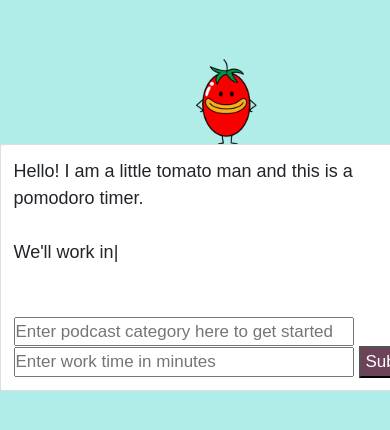
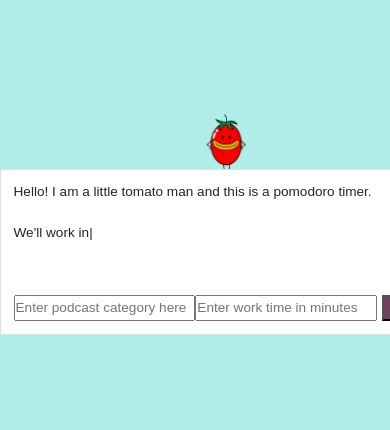
Before and after one commit to alexiscameronfrankel/foodie-focus, a React (Create React App) app: page / in a window 390 px wide. Shown: the part 198-628 px from the top of the page. Built offline with nearby package versions, Linux system fonts and the light colour scheme.

Commit message:
homepage now mobile responsive

```diff
--- a/src/App.css
+++ b/src/App.css
@@ -1,34 +1,4 @@
-/* .App {
-  text-align: center;
-}
 
-.App-logo {
-  height: 40vmin;
-  pointer-events: none;
-}
-
-@media (prefers-reduced-motion: no-preference) {
-  .App-logo {
-    animation: App-logo-spin infinite 20s linear;
-  }
-}
-
-.App-header {
-  background-color: #282c34;
-  min-height: 100vh;
-  display: flex;
-  flex-direction: column;
-  align-items: center;
-  justify-content: center;
-  font-size: calc(10px + 2vmin);
-  color: white;
-}
-
-.App-link {
-  color: #61dafb;
-}
-
- */
 
  .flexin{
    display:flex;
@@ -75,6 +45,7 @@
 
 .tomato_man{
   margin-bottom:-3px;
+  width:8%;
 }
 
 .submit_button{
@@ -277,3 +248,21 @@ line-height: 40px;
 .homeBackground{
   background-color: #B1EDE8;
 }
+
+form {
+  display: flex;
+  font-size: 80%;
+}
+
+/*MEDIA QUERIES*/
+
+@media all and (max-width: 900px), screen and (max-height:500px){
+
+.tomato_man {
+  width:15%;
+  }
+.Typist{
+    font-size: 80%;
+  }
+
+}
--- a/src/components/Home.js
+++ b/src/components/Home.js
@@ -43,13 +43,11 @@ class Home extends Component {
 
 
 
-
-
     render() {
         return (
             <div className="apply_viewport_height homeBackground">
                 <div className="home_container apply_viewport_height">
-                <img src="./tomatoman.png" alt="Logo" className="tomato_man" style={{ width: '90px'}}/>
+                <img src="./tomatoman.png" alt="Logo" className="tomato_man" />
                 <Card className="home_container ">
                     <Card.Body style={{width: '450px'}}>
                     <Typist className="Typist">
@@ -72,7 +70,7 @@ class Home extends Component {
                     {/* <label className="home-main_text">
                     </label> */}
 
-                        <input type="text" id="fname" name="name" onChange={this.handlePersonTyping} className="home-main_input" placeholder="Enter podcast category here to get started" style={{width:'80%'}}/>
+                        <input type="text" id="fname" name="name" onChange={this.handlePersonTyping} className="home-main_input" placeholder="Enter podcast category here" style={{width:'80%'}}/>
                         <input type="number" id="fname" name="initialTime" onChange={this.handlePersonTyping} className="home-main_input" placeholder="Enter work time in minutes" style={{width:'80%'}}/>
                         {/* <Link to="/maintimer"><input type="submit" value="Submit" className="submit_button"/> </Link> */}
                         <input type="submit" value="Submit" className="submit_button"/>
--- a/src/components/Longbreak.js
+++ b/src/components/Longbreak.js
@@ -1,7 +1,7 @@
 import React, { Component } from 'react';
 import axios from "axios";
 import Card from 'react-bootstrap/Card';
-import {Link} from "react-router-dom";
+import { Link } from "react-router-dom";
 import Timer from 'react-compound-timer'
 import Navbar from './Navbar'
 import Container from 'react-bootstrap/Container'
@@ -24,8 +24,8 @@ class Longbreak extends Component {
     jokes: [],
     name: "",
     image: "",
-        title_original:"",
-        audio:"",
+    title_original: "",
+    audio: "",
     longBreakTime: 660000
 
   }
@@ -36,7 +36,7 @@ class Longbreak extends Component {
   }
 
 
-     componentDidMount(){
+  componentDidMount() {
 
     // doing a get request based on the catergory that was entered in Home component
     console.log("we are mounting, yeeha!")
@@ -49,15 +49,15 @@ class Longbreak extends Component {
   }
 
   newGetRequestForPodcast = () => {
-        if(this.props.categorychosen !== 'undefined') {
+    if (this.props.categorychosen !== 'undefined') {
 
-          axios.get(`https://listen-api.listennotes.com/api/v2/search?q=${this.props.categorychosen}&sort_by_date=0&type=episode&len_min=9&len_max=11&only_in=title%2Cdescription&language=English`,{headers: {'X-ListenAPI-Key': '4a61357b39b247419a27150332f26732'}}).then(res => { //This takes some time by the time it gets back
+      axios.get(`https://listen-api.listennotes.com/api/v2/search?q=${this.props.categorychosen}&sort_by_date=0&type=episode&len_min=9&len_max=11&only_in=title%2Cdescription&language=English`, { headers: { 'X-ListenAPI-Key': '4a61357b39b247419a27150332f26732' } }).then(res => { //This takes some time by the time it gets back
         // console.log(res)
         this.setState({
-              podcasts:res.data.results,
+          podcasts: res.data.results,
           image: "",
-              title_original:"",
-              audio:""
+          title_original: "",
+          audio: ""
         })
       })
     }
@@ -72,7 +72,7 @@ class Longbreak extends Component {
     axios.get(`https://sv443.net/jokeapi/v2/joke/Any?blacklistFlags=nsfw,racist,sexist&type=single`).then(res => { //This takes some time by the time it gets back
       console.log(res)
       this.setState({
-                jokes:res.data.joke
+        jokes: res.data.joke
       })
     })
   }
@@ -121,7 +121,7 @@ class Longbreak extends Component {
     let newBreakTime = 4
     console.log('new break time is being added', newBreakTime)
     let longBreakSplit = document.querySelector("#longBreakBackground > div.container > div > div:nth-child(1) > div > div:nth-child(1)").innerHTML.split("")
-      console.log (longBreakSplit)
+    console.log(longBreakSplit)
     console.log(longBreakSplit.indexOf('<'))
     let spliceHowMany = longBreakSplit.indexOf('<')
     console.log(spliceHowMany)
@@ -135,22 +135,22 @@ class Longbreak extends Component {
     this.setState({
       longBreakTime: newBreakTime
     })
-      document.querySelector("#longBreakBackground > div.container > div > div:nth-child(1) > div > div:nth-child(1)").innerHTML=longBreakJoin
+    document.querySelector("#longBreakBackground > div.container > div > div:nth-child(1) > div > div:nth-child(1)").innerHTML = longBreakJoin
   }
 
   submitting = (e) => {
     e.preventDefault()
 
 
-            if(this.state.name !== "") {
+    if (this.state.name !== "") {
 
-            axios.get(`https://listen-api.listennotes.com/api/v2/search?q=${this.props.category}&sort_by_date=0&type=episode&len_min=9&len_max=11&only_in=title%2Cdescription&language=English`,{headers: {'X-ListenAPI-Key': '4a61357b39b247419a27150332f26732'}}).then(res => { //This takes some time by the time it gets back
+      axios.get(`https://listen-api.listennotes.com/api/v2/search?q=${this.props.category}&sort_by_date=0&type=episode&len_min=9&len_max=11&only_in=title%2Cdescription&language=English`, { headers: { 'X-ListenAPI-Key': '4a61357b39b247419a27150332f26732' } }).then(res => { //This takes some time by the time it gets back
         // console.log(res)
         this.setState({
-                podcasts:res.data.results,
+          podcasts: res.data.results,
           image: "",
-                title_original:"",
-                audio:""
+          title_original: "",
+          audio: ""
         })
       })
     }
@@ -164,7 +164,7 @@ class Longbreak extends Component {
     console.log(this.props)
     return (
       <div id="longBreakBackground">
-          <Navbar/>
+        <Navbar />
 
 
         {/* BELOW IS MY Timer */}
@@ -220,10 +220,10 @@ class Longbreak extends Component {
                         <button className="breakTimerStylesButton" onClick={reset}>Reset</button>
                       </div>
                       <div>
-                <Link  to="/maintimer"><button className="breakContainerButtons" >Get Back To Work</button></Link>
+                        <Link to="/maintimer"><button className="breakContainerButtons" >Get Back To Work</button></Link>
                       </div>
-  {/*BELOW IS COMMENTED OUT CHANGE TIME BUTTON*/ }
-                {/* <button className="breakContainerButtons" onClick={this.addTime}>Change Time</button> */}
+                      {/*BELOW IS COMMENTED OUT CHANGE TIME BUTTON*/}
+                      <button className="breakContainerButtons" onClick={this.addTime}>Change Time</button>
                     </React.Fragment>
                   )}
                 </Timer>
```
Lines whose indentation alone changed are shown as unchanged.
